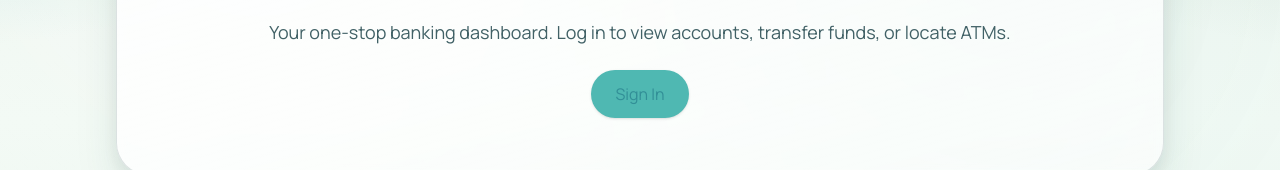
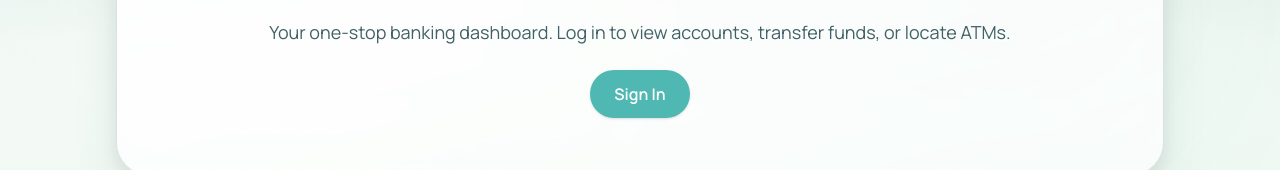
Before and after one commit to chrehall68/cs160-group1, a React (Vite) app in the folder web-client/: page / in a window 1280 px wide. Shown: the part 230-400 px from the top of the page. Built offline with nearby package versions, Linux system fonts and the light colour scheme.

Commit message:
fix styles in index and transactions paging

```diff
--- a/web-client/src/routes/accounts/$accountId.tsx
+++ b/web-client/src/routes/accounts/$accountId.tsx
@@ -278,7 +278,7 @@ function Transactions({ accountId }: { accountId: string }) {
             type="button"
             onClick={() => setPage((current) => Math.max(1, current - 1))}
             disabled={page === 1 || transactionsQuery.isFetching}
-            className="rounded border border-(--line) bg-white px-3 py-2 text-sm font-semibold disabled:cursor-not-allowed disabled:opacity-60"
+            className="rounded border border-(--line) bg-(--surface-strong) px-3 py-2 text-sm font-semibold text-(--sea-ink) hover:bg-(--link-bg-hover) disabled:cursor-not-allowed disabled:opacity-60"
           >
             Previous
           </button>
@@ -291,7 +291,7 @@ function Transactions({ accountId }: { accountId: string }) {
               setPage((current) => Math.min(numPages, current + 1))
             }
             disabled={page === numPages || transactionsQuery.isFetching}
-            className="rounded border border-(--line) bg-white px-3 py-2 text-sm font-semibold disabled:cursor-not-allowed disabled:opacity-60"
+            className="rounded border border-(--line) bg-(--surface-strong) px-3 py-2 text-sm font-semibold text-(--sea-ink) hover:bg-(--link-bg-hover) disabled:cursor-not-allowed disabled:opacity-60"
           >
             Next
           </button>
--- a/web-client/src/routes/index.tsx
+++ b/web-client/src/routes/index.tsx
@@ -9,13 +9,13 @@ function App() {
         <h1 className="display-title mb-4 text-3xl font-bold tracking-tight sm:text-5xl">
           Welcome to Online Bank
         </h1>
-        <p className="mb-6 text-lg text-[var(--sea-ink-soft)]">
+        <p className="mb-6 text-lg text-(--sea-ink-soft)">
           Your one-stop banking dashboard. Log in to view accounts, transfer
           funds, or locate ATMs.
         </p>
         <a
           href="/login"
-          className="inline-block rounded-full bg-[var(--lagoon)] px-6 py-3 text-white shadow hover:bg-[var(--lagoon-deep)]"
+          className="inline-block rounded-full bg-(--lagoon) px-6 py-3 font-semibold shadow text-white! hover:bg-(--lagoon-deep) hover:text-white"
         >
           Sign In
         </a>
```
